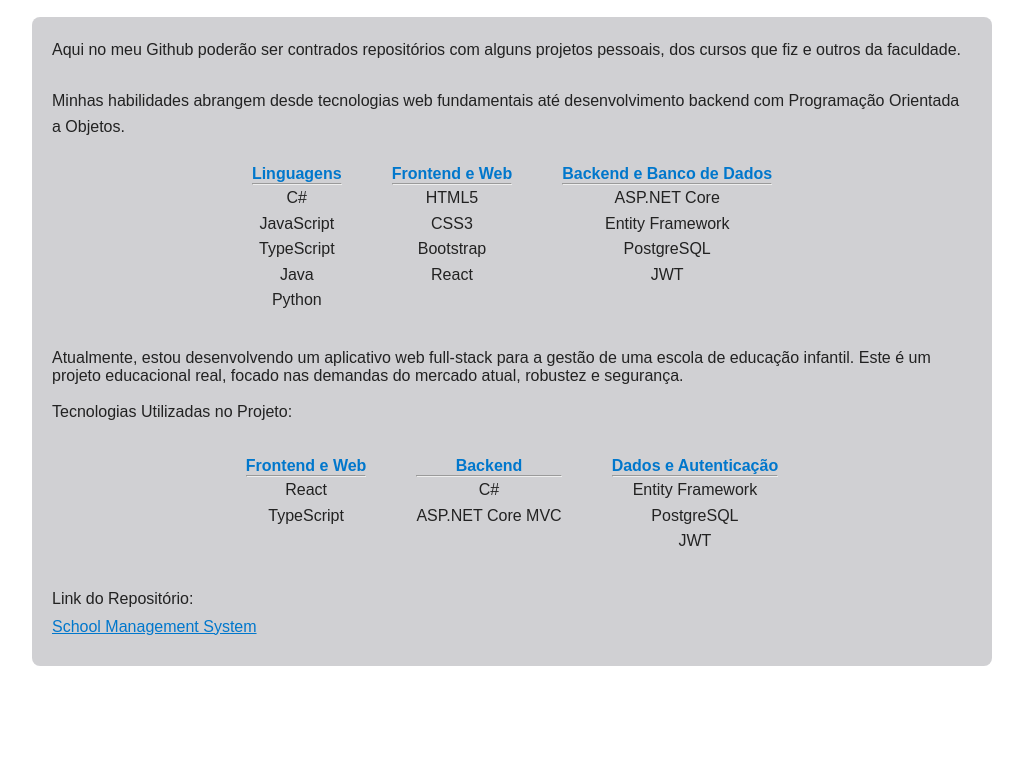
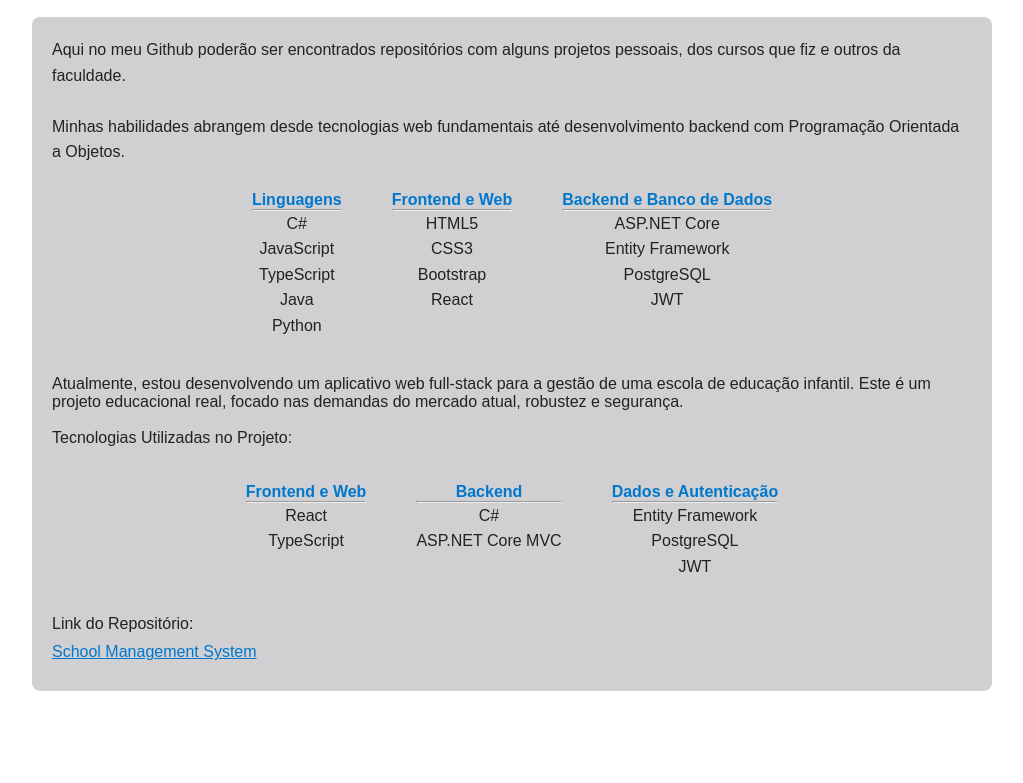
Before and after one commit to Charles-da-silva/Portfolio-Charles, a plain HTML site: page index.html in a window 1280 px wide. Shown: the part 1711-2494 px from the top of the page, without its empty margins (128-1151 px from the left). Drawn offline with Linux system fonts and the light colour scheme.

Commit message:
refact: text in "Portifólio"

```diff
--- a/index.html
+++ b/index.html
@@ -306,7 +306,7 @@ Atualmente, estou cursando uma graduação em Análise e Desenvolvimento de Sist
 <div class="card projetos">
 
     <div>
-        <p>Aqui no meu Github poderão ser contrados repositórios com alguns projetos pessoais, dos cursos que fiz e outros da faculdade.
+        <p>Aqui no meu Github poderão ser encontrados repositórios com alguns projetos pessoais, dos cursos que fiz e outros da faculdade.
         <br><br>
         Minhas habilidades abrangem desde tecnologias web fundamentais até desenvolvimento backend com Programação Orientada a Objetos.
         <br><br>
```
